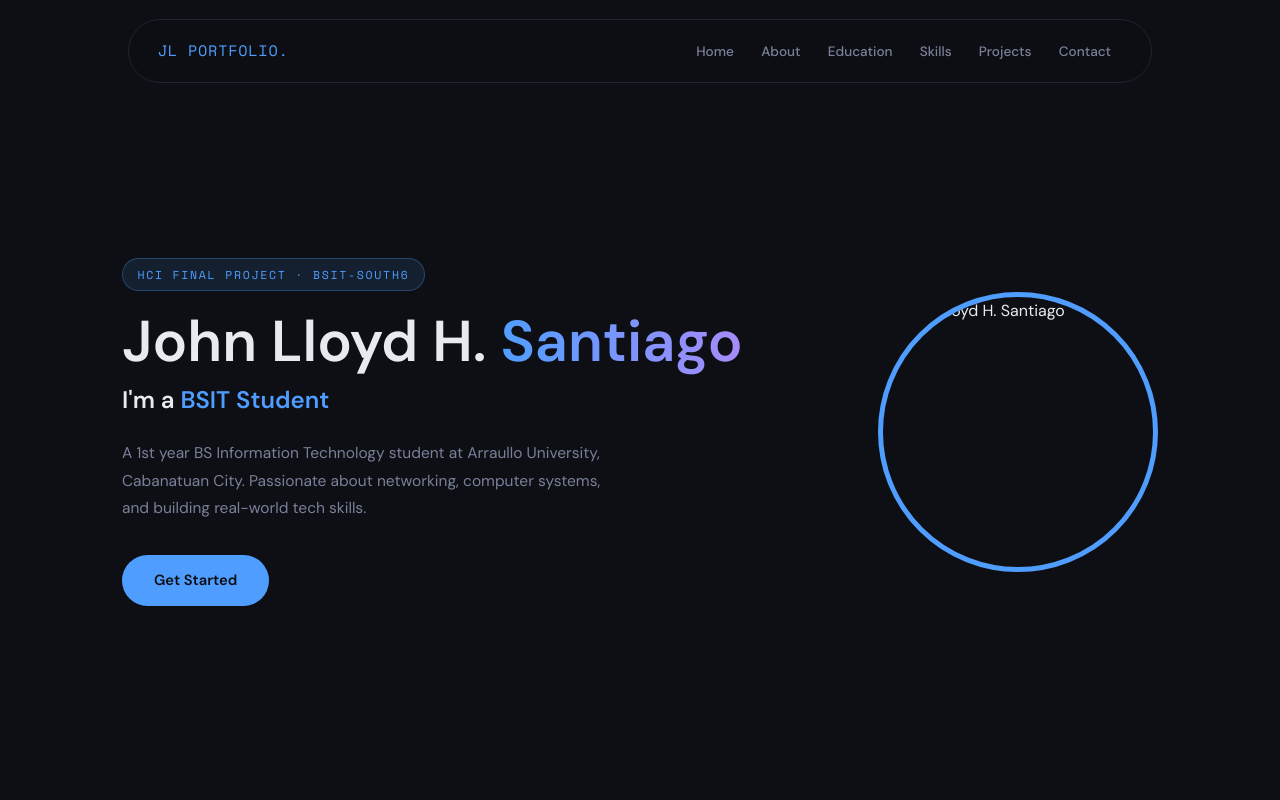
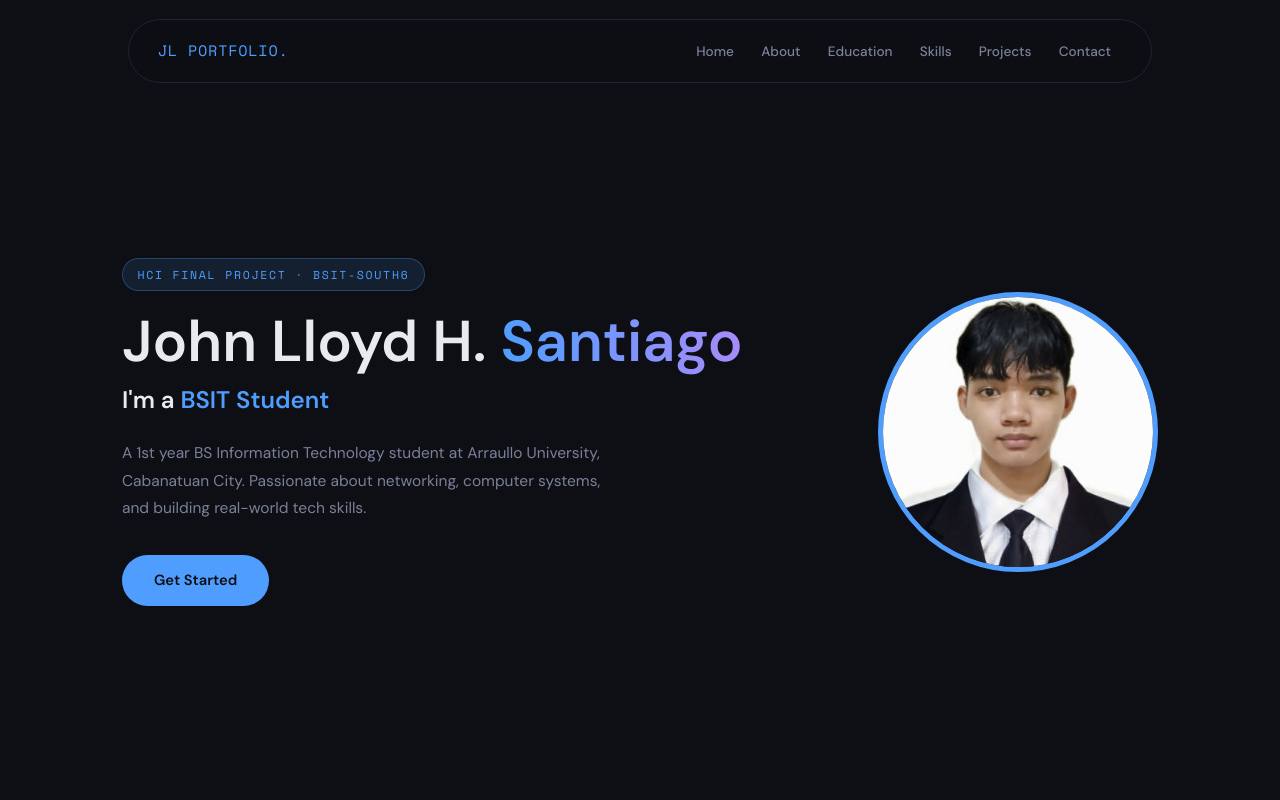
Before and after one commit to johnx-tech/Portfolio, a plain HTML site: page index.html in a window 1280 px wide. Shown: the top 800 px of the page. Drawn offline with nearby package versions, Linux system fonts and the light colour scheme.

Commit message:
Update index.html

```diff
--- a/index.html
+++ b/index.html
@@ -39,7 +39,7 @@
     </div>
     <div class="hero-right">
         <div class="hero-img-wrap">
-            <img src="image/Johnloyd.jpg" alt="John Lloyd H. Santiago" class="hero-photo">
+            <img src="Johnloyd.jpg" alt="John Lloyd H. Santiago" class="hero-photo">
         </div>
     </div>
 </header>
```
